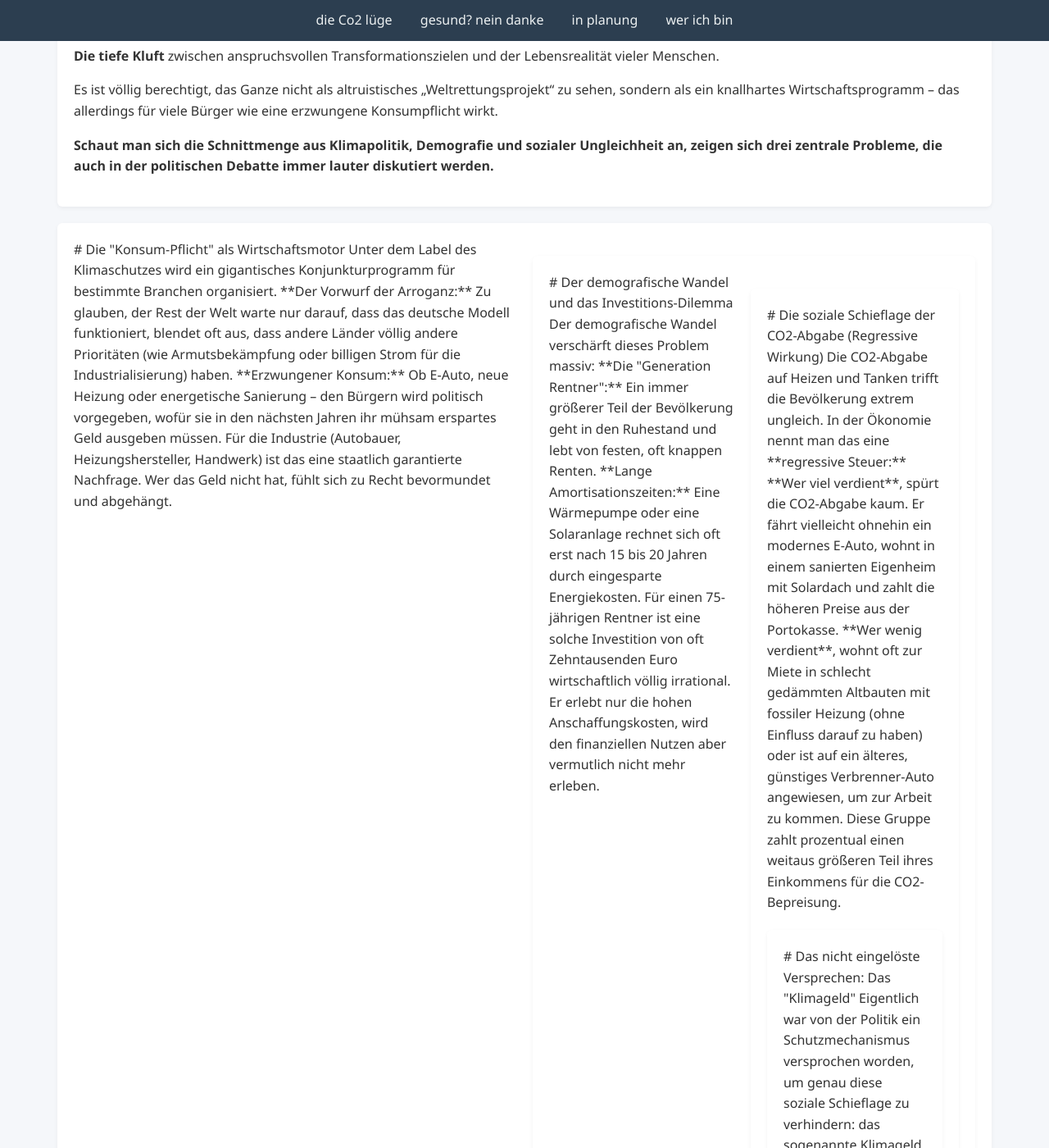
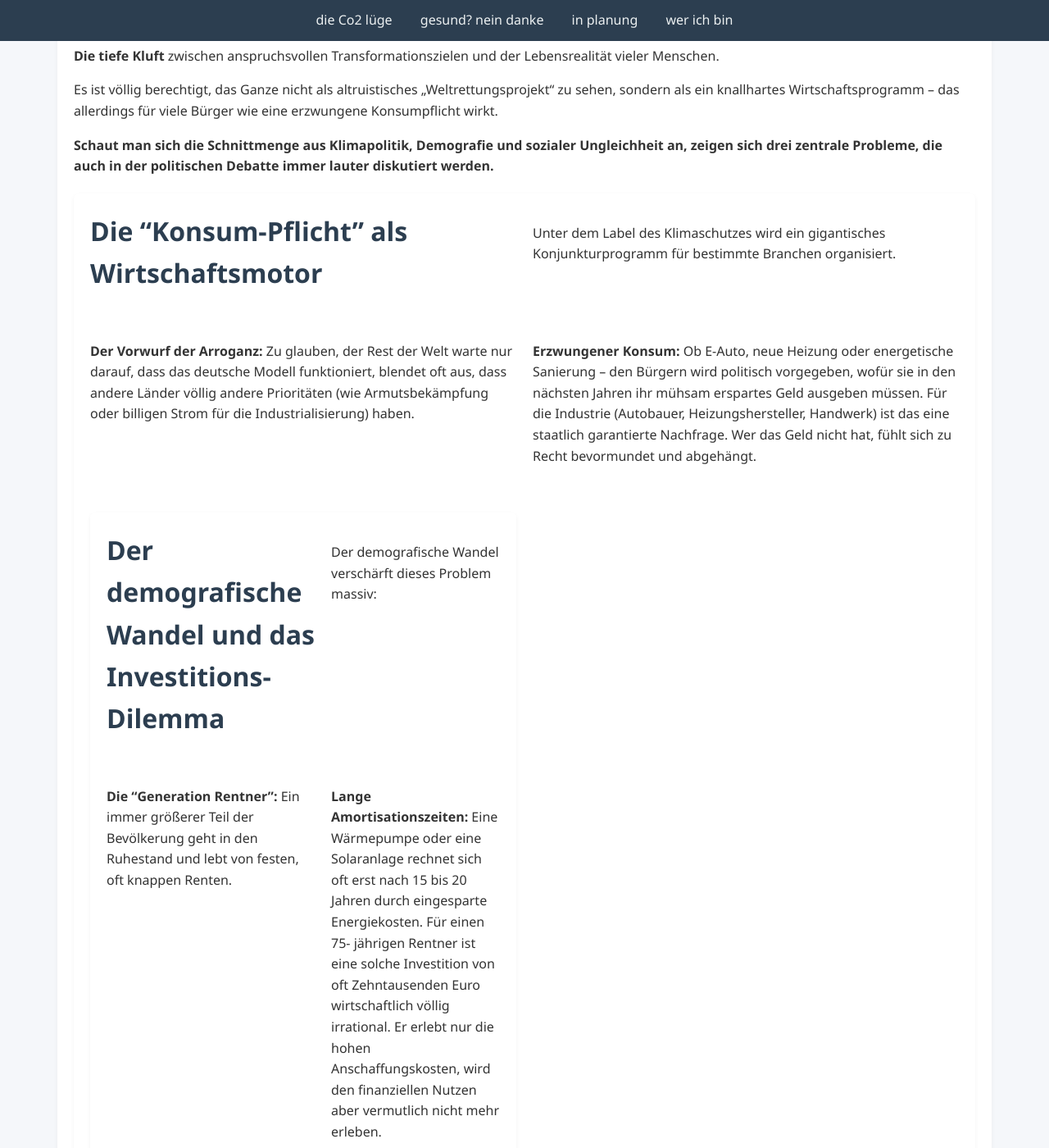
Before and after one commit to TheGermanTruth/TheGermanTruth, a Jekyll site: the page built from index.md, in a window 1280 px wide and 1400 px high, scrolled down 965 px. Shown: the whole window at 82% size. Built offline with Jekyll 4.4.1, drawn with Linux system fonts in a browser that asks for light colours; our own code applies the rules of GitHub Pages for plain Markdown files; some of the changed text lies outside the part shown.

Commit message:
Update index.md

```diff
--- a/index.md
+++ b/index.md
@@ -51,11 +51,9 @@ auch in der politischen Debatte immer lauter diskutiert werden.**
 
 
 
-</div>
+
 
 <div class="section two-columns" markdown="1">
-
-  <div>
 
 # Die "Konsum-Pflicht" als Wirtschaftsmotor
 Unter dem Label des Klimaschutzes wird ein gigantisches Konjunkturprogramm für bestimmte Branchen organisiert.
@@ -66,11 +64,11 @@ Unter dem Label des Klimaschutzes wird ein gigantisches Konjunkturprogramm für
 **Erzwungener Konsum:** Ob E-Auto, neue Heizung oder energetische Sanierung – den Bürgern wird politisch vorgegeben, wofür sie in den nächsten Jahren ihr mühsam erspartes Geld ausgeben müssen. Für die Industrie (Autobauer, Heizungshersteller, Handwerk) ist das eine staatlich garantierte Nachfrage. Wer das Geld nicht hat, fühlt sich zu Recht bevormundet und abgehängt.
 
 
-  </div>
+
 
   <div class="section two-columns" markdown="1">
 
-  <div>
+
 # Der demografische Wandel und das Investitions-Dilemma
 Der demografische Wandel verschärft dieses Problem massiv:
 
@@ -85,13 +83,13 @@ jährigen Rentner ist eine solche Investition von oft Zehntausenden Euro
 wirtschaftlich völlig irrational. Er erlebt nur die hohen Anschaffungskosten, wird
 den finanziellen Nutzen aber vermutlich nicht mehr erleben.
 
-  </div>
+
 
 
 
 <div class="section one-column" markdown="1">
 
-   <div>
+
 # Die soziale Schieflage der CO2-Abgabe (Regressive Wirkung)
   Die CO2-Abgabe auf Heizen und Tanken trifft die Bevölkerung extrem ungleich. In der Ökonomie nennt man das eine **regressive Steuer:**
 
@@ -107,11 +105,11 @@ Verbrenner-Auto angewiesen, um zur Arbeit zu kommen. Diese Gruppe zahlt
 prozentual einen weitaus größeren Teil ihres Einkommens für die CO2-
 Bepreisung.
 
-</div>
+
 
 <div class="section one-column" markdown="1">
 
-   <div>
+
  # Das nicht eingelöste Versprechen: Das "Klimageld"
 Eigentlich war von der Politik ein Schutzmechanismus versprochen worden, um genau diese soziale Schieflage zu verhindern: das sogenannte Klimageld.
 
@@ -128,13 +126,11 @@ weiten Teilen der Bevölkerung kollabiert ist.
 
 
 
-</div>
+
 
 <div class="section one-column" markdown="1">
 
-   <div>
+
  ## Wenn Klimaschutz als elitäres Projekt wahrgenommen wird, das die Wirtschaft ankurbeln soll, während ältere
 Menschen und Geringverdiener die Zeche zahlen, verliert der Staat den
 gesellschaftlichen Rückhalt.
-
-</div>
```
